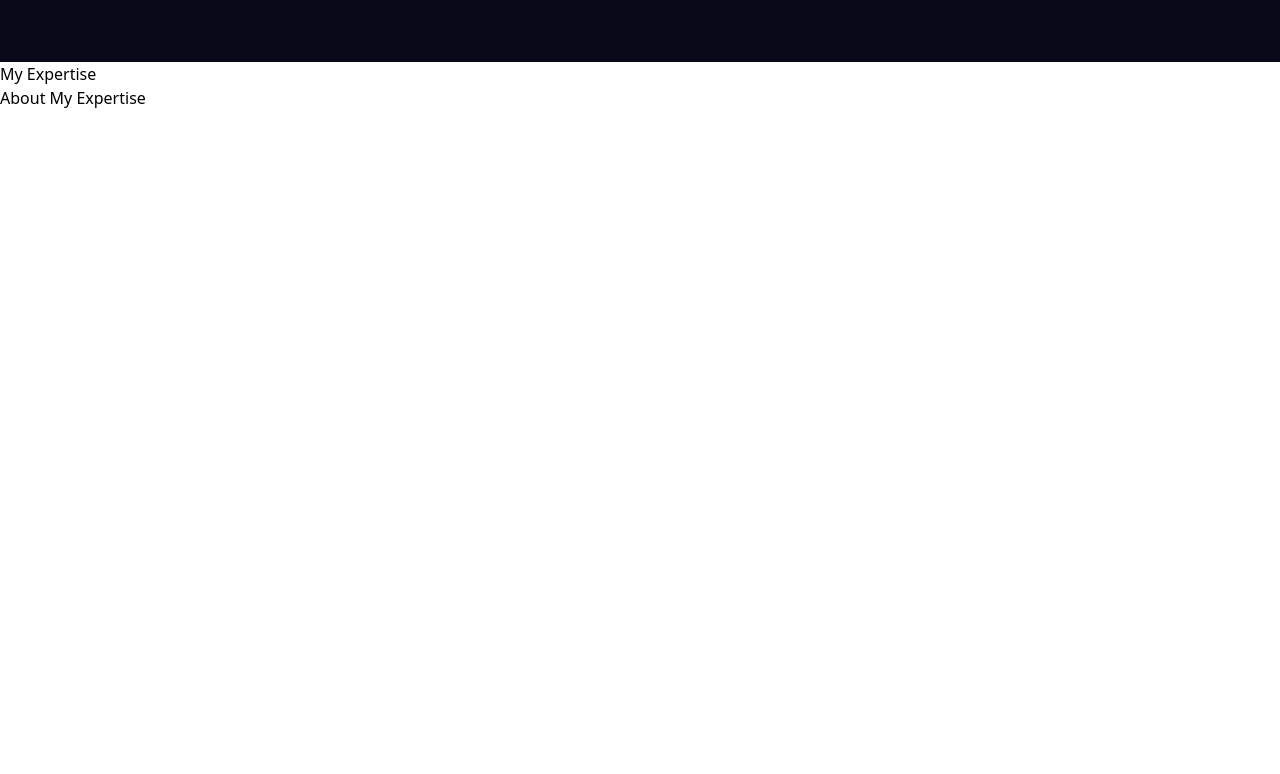
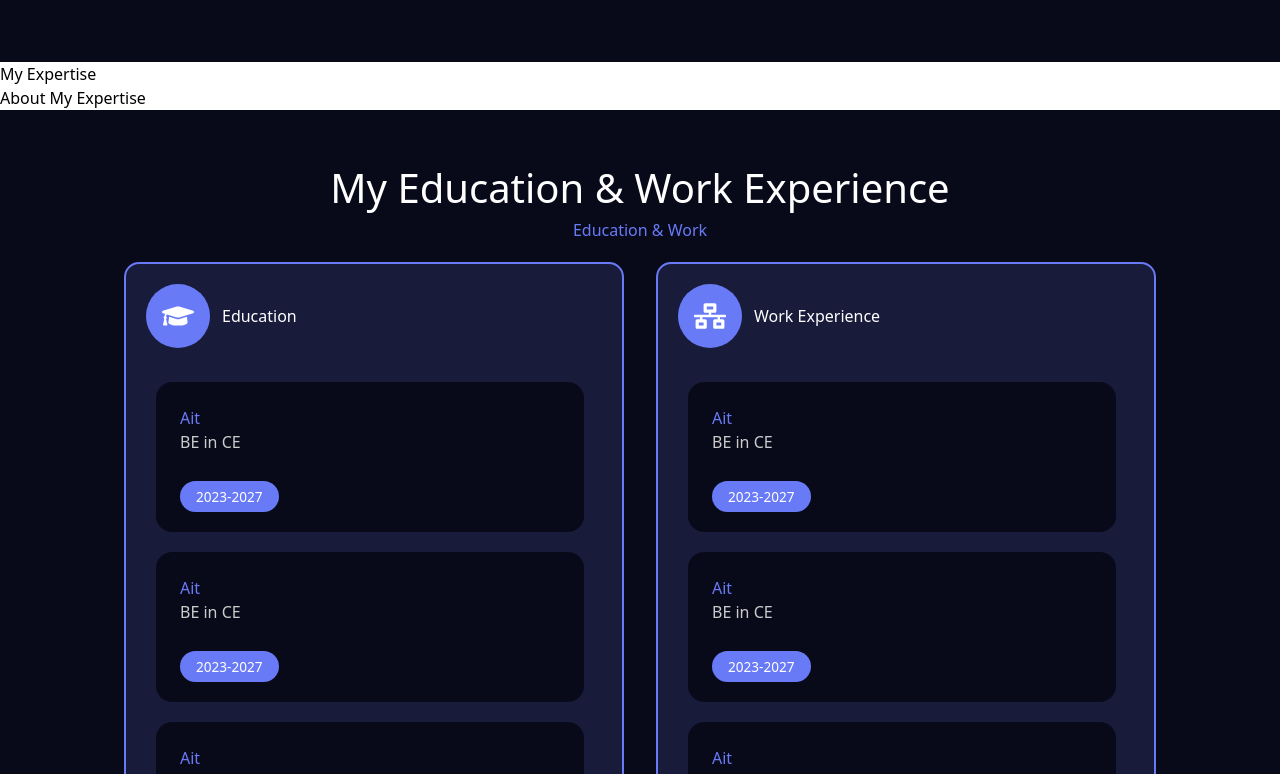
Before and after one commit to Param2603/React, a React (Vite) app in the folder Portfolio/react-app/: page / in a window 1280 px wide. Shown: the part 1202-1976 px from the top of the page. Before the commit the page ends 1312 px from the top, so only its background shows below. Built offline with nearby package versions, Linux system fonts and the light colour scheme.

Commit message:
portfolio

```diff
--- a/Portfolio/react-app/src/App.jsx
+++ b/Portfolio/react-app/src/App.jsx
@@ -4,6 +4,8 @@ import Hero from './components/Hero'
 import About from './components/About'
 import Skills from './components/Skills'
 import { Route, Routes } from 'react-router'
+import Education from './components/Education'
+import Portfolio from './components/Portfolio'
 
 const App = () => {
   return (
@@ -12,6 +14,8 @@ const App = () => {
       <Hero/>
       <About/>
       <Skills/>
+      <Education/>
+      <Portfolio/>
       {/* <Routes>
       <Route path='/' element={<Hero/>}/>
       </Routes> */}
--- /dev/null
+++ b/Portfolio/react-app/src/components/Education.jsx
@@ -0,0 +1,83 @@
+import React from 'react'
+import { FaGraduationCap, FaNetworkWired } from 'react-icons/fa'
+
+const Education = () => {
+    const education = [
+        {
+            title:'Ait',
+            subtitle:'BE in CE',
+            date:'2023-2027'
+        },
+        {
+            title:'Ait',
+            subtitle:'BE in CE',
+            date:'2023-2027'
+        },
+        {
+            title:'Ait',
+            subtitle:'BE in CE',
+            date:'2023-2027'
+        },
+    ];
+
+    const work = [
+        {
+            title:'Ait',
+            subtitle:'BE in CE',
+            date:'2023-2027'
+        },
+        {
+            title:'Ait',
+            subtitle:'BE in CE',
+            date:'2023-2027'
+        },
+        {
+            title:'Ait',
+            subtitle:'BE in CE',
+            date:'2023-2027'
+        },
+    ]
+
+    const rederCard = (item,index) => (
+       <div className='EducationCard' key={index}>
+        <div>
+            <h4>{item.title}</h4>
+            <p>{item.subtitle}</p>
+        </div>
+        <span className='date-label'>{item.date}</span>
+       </div>
+    )
+
+  return (
+    <>
+    <section className='edu-work'>
+        <h2 className='section-title'>My Education & Work Experience</h2>
+        <p className='sub-heading'>Education & Work</p>
+
+        <div className='edu-work-container'>
+            <div className='box'>
+                <div className='box-header'>
+                    <span className='icon'> <FaGraduationCap/>
+                    </span>
+                     <h3> Education</h3>
+
+                </div>
+                {education.map((item,index) => rederCard(item,index))}
+            </div>
+
+            <div className='box'>
+                <div className='box-header'>
+                    <span className='icon'>
+                        <FaNetworkWired/>
+                    </span>
+                    <h3>Work Experience</h3>
+                </div>
+                {work.map((item,index) => rederCard(item,index))}
+            </div>
+        </div>
+    </section>
+    </>
+  )
+}
+
+export default Education
--- /dev/null
+++ b/Portfolio/react-app/src/components/Portfolio.jsx
@@ -0,0 +1,11 @@
+import React from 'react'
+
+const Portfolio = () => {
+  return (
+    <>
+    <div></div>
+    </>
+  )
+}
+
+export default Portfolio
--- a/Portfolio/react-app/src/index.css
+++ b/Portfolio/react-app/src/index.css
@@ -164,3 +164,88 @@
     color: var(--white);
     font-size: 1rem;
 }
+
+/* Education-Section */
+.edu-work{
+    padding: 3rem 1rem;
+    text-align: center;
+    background: var(--secondary-color);
+}
+
+.label{
+    color: var(--primary-color);
+    font-weight: 600;
+    margin-bottom: 2.5rem;
+}
+.edu-work h2{
+    font-size: 2.5rem;
+    color: var(--white);
+}
+.edu-work-container{
+    display: flex;
+    flex-wrap: wrap;
+    justify-content: center;
+    gap: 2rem;
+}
+.box{
+    background: var(--lightblue);
+    border: 2px solid var(--primary-color);
+    border-radius: 15px;
+    flex: 1 1 400px;
+    max-width: 500px;
+    padding: 10px;
+    box-sizing: border-box;
+}
+.box-header{
+    display: flex;
+    align-items: center;
+    color: var(--white);
+    gap: 0.75rem;
+    padding: 10px;
+    margin-bottom: 1.5rem;
+}
+.EducationCard{
+    background: var(--secondary-color);
+    padding: 1.5rem;
+    width: 90%;
+    margin-bottom: 20px;
+    border-radius: 1rem;
+    text-align: left;
+    color: var(--white);
+    margin: 20px;
+    box-sizing: border-box;
+}
+.EducationCard:hover{
+    transform: translateY(-5px);
+    border-bottom: 5px solid var(--primary-color);
+}
+.EducationCard h4{
+    color: var(--primary-color);
+}
+.EducationCard p{
+    color: var(--light);
+    margin-bottom: 30px;
+}
+.icon{
+    font-size: 2rem;
+    background: var(--primary-color);
+    color: var(--white);
+    border-radius: 50%;
+    padding: 1rem;
+    display: inline-flex;
+    align-items: center;
+    justify-content: center;
+}
+.date-label{
+    background: var(--primary-color);
+    color: var(--white);
+    padding: 0.4rem 1rem;
+    border-radius: 20px;
+    font-size: 0.85rem;
+}
+.sub-heading{
+    color: var(--primary-color);
+    margin-bottom: 20px;
+}
+
+/* Portfolio-Section */
```
